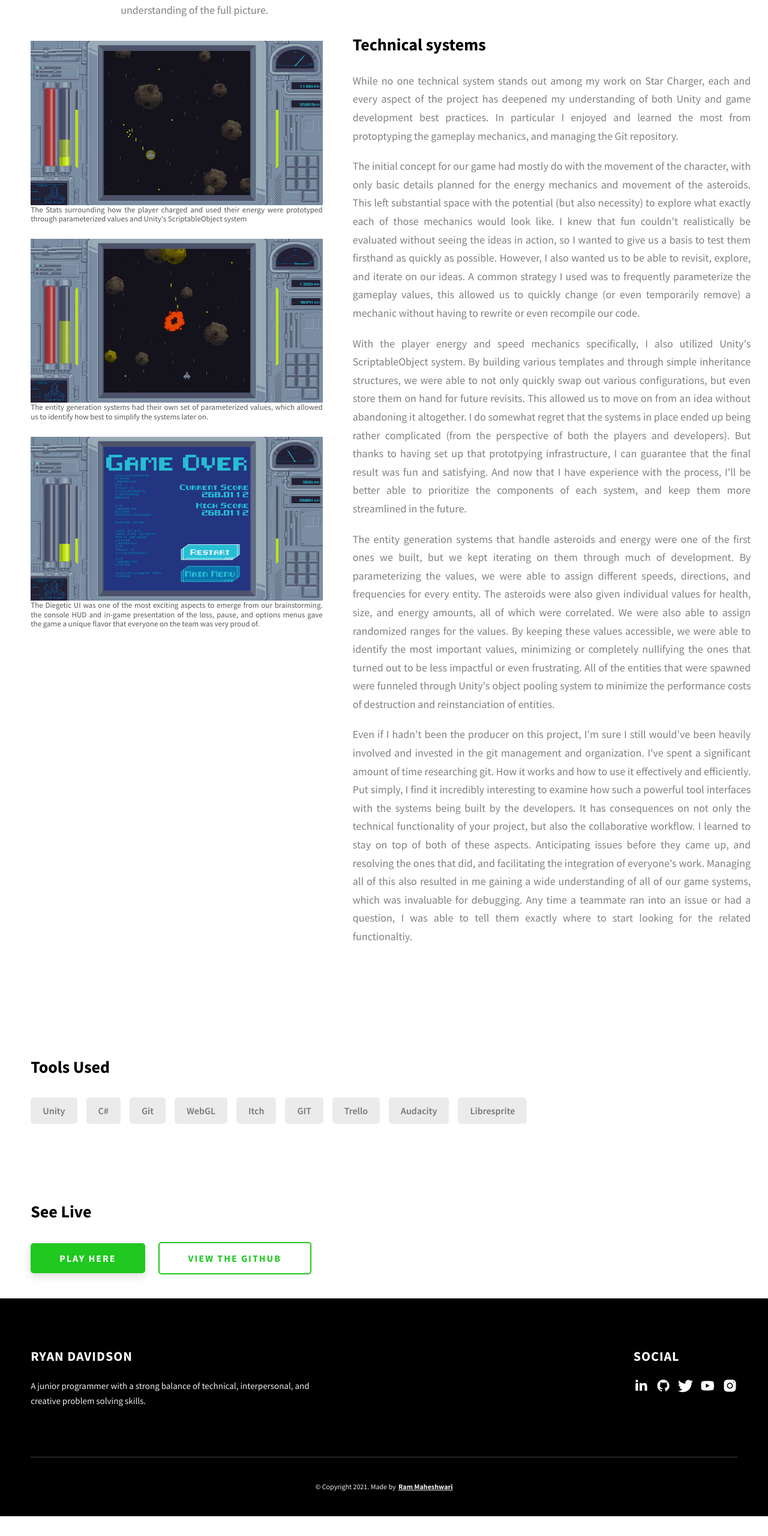
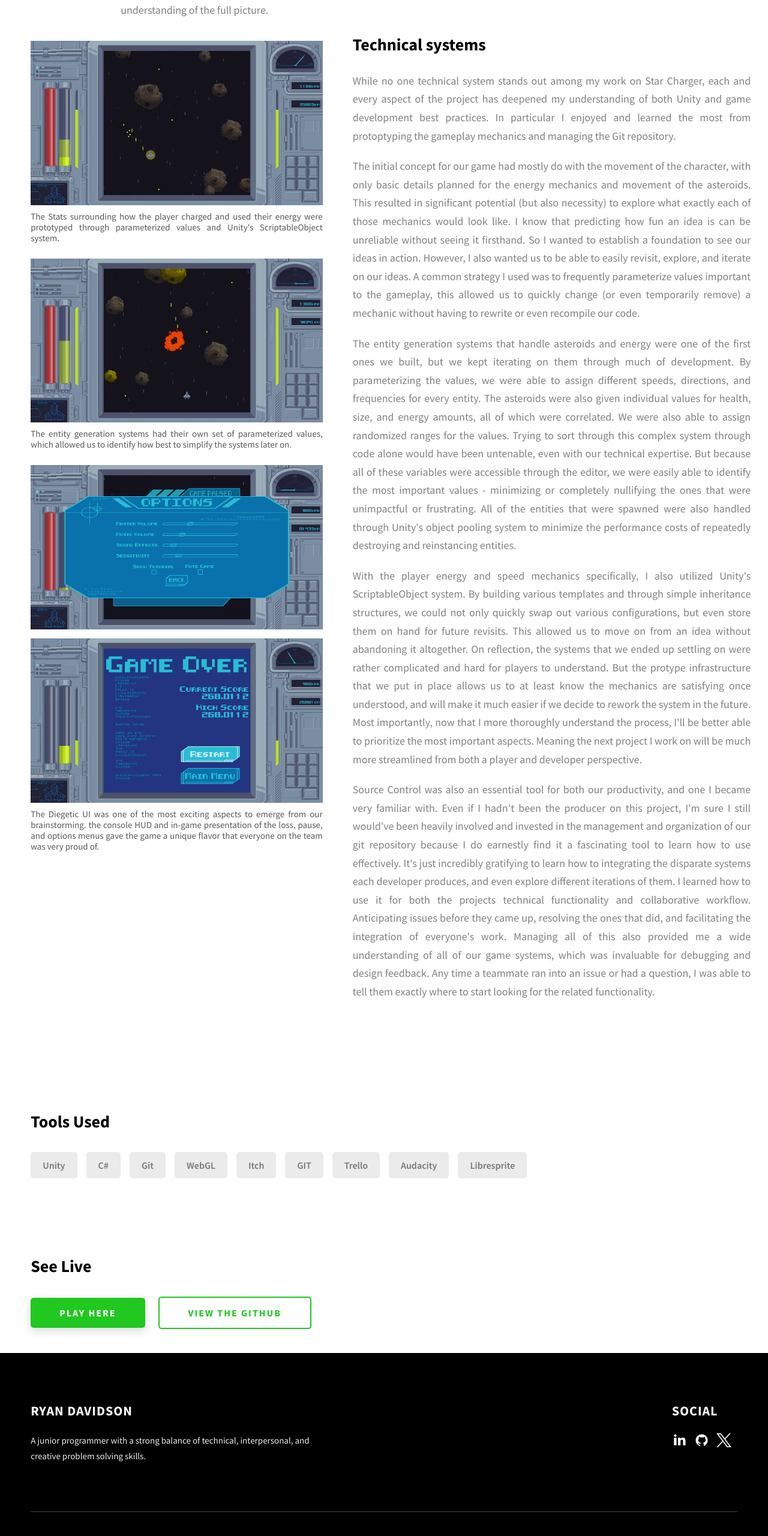
Before and after one commit to RyanDavidsonDev/RyanDavidsonDev.github.io, a website: page StarCharger.html in a window 1280 px wide. Shown: the part 1620-4180 px from the top of the page at 60% size. Before the commit the page ends 4147 px from the top, so only its background shows below. Drawn offline with Linux system fonts and the light colour scheme.

Commit message:
star charger description finished

```diff
--- a/StarCharger.html
+++ b/StarCharger.html
@@ -167,7 +167,7 @@
               />
               <p class="project-details__image-caption">
                 The Stats surrounding how the player charged and used their energy were
-                prototyped through parameterized values and Unity's ScriptableObject system
+                prototyped through parameterized values and Unity's ScriptableObject system.
               </p>
               <img
                 src="./assets/png/StarCharger/sc-entities.png"
@@ -179,6 +179,12 @@
                 The entity generation systems had their own set of parameterized values, which allowed
                 us to identify how best to simplify the systems later on.
               </p>
+              <img
+                src="./assets/png/StarCharger/SC-options.png"
+                alt="A Gameplay Screenshot "
+                class="project-details__row-img"
+                loading="lazy"
+              />
               <img
                 src="./assets/png/StarCharger/sc-loss.png"
                 alt="A Gameplay Screenshot "
@@ -199,62 +205,66 @@
                 While no one technical system stands out among my work on Star Charger,
                 each and every aspect of the project has deepened my understanding of both
                 Unity and game development best practices. In particular I enjoyed and
-                learned the most from protoptyping the gameplay mechanics, and managing the
+                learned the most from protoptyping the gameplay mechanics and managing the
                 Git repository.
               </p>
               <p class="project-details__row-content-desc">
                 The initial concept for our game had mostly do with the movement of the character,
                 with only basic details planned for the energy mechanics and movement of the
-                asteroids. This left substantial space with the potential (but also necessity) to
-                explore what exactly each of those mechanics would look like. I knew that fun
-                couldn't realistically be evaluated without seeing the ideas in action, so I
-                wanted to give us a basis to test them firsthand as quickly as possible.
-                However, I also wanted us to be able to revisit, explore, and iterate on our ideas.
-                A common strategy I used was to frequently parameterize the gameplay values, this
-                allowed us to quickly change (or even temporarily remove) a mechanic without
-                having to rewrite or even recompile our code.
-
+                asteroids. This resulted in significant potential (but also necessity) to
+                explore what exactly each of those mechanics would look like. I know that predicting
+                how fun an idea is can be unreliable without seeing it firsthand. So I wanted to
+                establish a foundation  to see our ideas in action. However, I also wanted us to be
+                able to easily revisit, explore, and iterate on our ideas.
+                A common strategy I used was to frequently parameterize values important to
+                the gameplay, this allowed us to quickly change (or even temporarily remove)
+                a mechanic without having to rewrite or even recompile our code.
+              </p>
+              <p class="project-details__row-content-desc">
+                The entity generation systems that handle asteroids and energy were one of the
+                first ones we built, but we kept iterating on them through much of development.
+                By parameterizing the values, we were able to assign different speeds,
+                directions, and frequencies for every entity. The asteroids were also given
+                individual values for health, size, and energy amounts, all of which were
+                correlated. We were also able to assign randomized ranges for the values. Trying
+                to sort through this complex system through code alone would have been untenable,
+                even with our technical expertise. But because
+                all of these variables were accessible through the editor, we were easily able
+                to identify the most important values - minimizing or completely nullifying the
+                ones that were unimpactful or frustrating. All of the entities that
+                were spawned were also
+                handled through Unity's object pooling system to minimize the performance
+                costs of repeatedly destroying and reinstancing entities.
               </p>
               <p class="project-details__row-content-desc">
                 With the player energy and speed
                 mechanics specifically, I also utilized Unity's ScriptableObject system. By
-                building various templates and through simple inheritance structures, we were able
-                to not only quickly swap out various configurations, but even store them on hand
+                building various templates and through simple inheritance structures, we could
+                not only quickly swap out various configurations, but even store them on hand
                 for future revisits. This allowed us to move on from an idea without abandoning
-                it altogether. I do somewhat regret that the systems in place ended up being
-                rather complicated (from the perspective of both the players and developers). But
-                thanks to having set up that prototpying infrastructure, I can
-                guarantee that the final result was fun and satisfying. And now that I have experience with the process, I'll be better able to prioritize
-                the components of each system, and keep them more streamlined in the future.
+                it altogether. On reflection, the systems that we ended up settling on were rather
+                complicated and hard for players to understand. But the protype infrastructure
+                that we put in place allows us to at least know the mechanics are satisfying once understood,
+                and will make it much easier if we decide to rework the system in the future.
+                Most importantly, now that I more thoroughly understand the process, I'll be better
+                able to prioritize the most important aspects. Meaning the next project I work on
+                will be much more streamlined from both a player and developer perspective.
               </p>
               <p class="project-details__row-content-desc">
-                The entity generation systems that handle asteroids and energy were one of the first
-                ones we built, but we kept
-                iterating on them through much of development. By parameterizing the values, we
-                were able to assign different speeds, directions, and frequencies for every entity.
-                The asteroids were also given individual values for health, size, and energy amounts,
-                all of which were correlated. We were also able to assign randomized ranges for the
-                values. By keeping these values accessible, we were able to identify the most important
-                values, minimizing or completely nullifying the ones that turned out to be less impactful
-                or even frustrating.
-                 All of the entities that were spawned were funneled through Unity's object pooling
-                system to minimize the performance costs of destruction and reinstanciation of entities.
-
-              </p>
-              <p class="project-details__row-content-desc">
+                Source Control was also an essential tool for both our productivity, and one I became
+                very familiar with.
                 Even if I hadn't been the producer on this project, I'm sure I still would've been
-                heavily involved and invested in the git management and organization. I've spent
-                a significant amount of time researching git. How it works and how to use it
-                effectively and efficiently. Put simply, I find it incredibly interesting to
-                examine how such a powerful tool interfaces with the systems being built by the
-                developers. It has consequences on not only the technical functionality of your
-                project, but also the collaborative workflow. I learned to stay on top of both
-                of these aspects. Anticipating issues before they came up, and resolving the
+                heavily involved and invested in the management and organization of our git repository
+                because I do earnestly find it a fascinating tool to learn how to use effectively.
+                It's just incredibly gratifying to learn how to integrating the disparate
+                systems each developer produces, and even explore different iterations of them.
+                I learned how to use it for both the projects technical functionality and collaborative
+                workflow. Anticipating issues before they came up, resolving the
                 ones that did, and facilitating the integration of everyone's work. Managing
-                all of this also resulted in me gaining a wide understanding of all
-                of our game systems, which was invaluable for debugging. Any time a teammate
-                ran into an issue or had a question, I was able to tell them exactly where to
-                start looking for the related functionaltiy.
+                all of this also provided me a wide understanding of all
+                of our game systems, which was invaluable for debugging and design feedback.
+                Any time a teammate ran into an issue or had a question, I was able to tell them
+                exactly where to start looking for the related functionality.
               </p>
               <p class="project-details__row-content-desc">
 
@@ -306,39 +316,25 @@
               <span>Social</span>
             </h2>
             <div class="main-footer__social-cont">
-              <a target="_blank" rel="noreferrer" href="#">
+              <a target="_blank" rel="noreferrer" href="https://www.linkedin.com/in/ryan-davidson-dev">
                 <img
                   class="main-footer__icon"
                   src="./assets/png/linkedin-ico.png"
-                  alt="icon"
+                  alt="linkedin icon"
                 />
               </a>
-              <a target="_blank" rel="noreferrer" href="#">
+              <a target="_blank" rel="noreferrer" href="https://github.com/ryanDavidsondev">
                 <img
                   class="main-footer__icon"
                   src="./assets/png/github-ico.png"
-                  alt="icon"
+                  alt="github icon"
                 />
               </a>
-              <a target="_blank" rel="noreferrer" href="#">
+              <a target="_blank" rel="noreferrer" href="https://x.com/FerrousGameDev">
                 <img
                   class="main-footer__icon"
-                  src="./assets/png/twitter-ico.png"
-                  alt="icon"
-                />
-              </a>
-              <a target="_blank" rel="noreferrer" href="#">
-                <img
-                  class="main-footer__icon"
-                  src="./assets/png/yt-ico.png"
-                  alt="icon"
-                />
-              </a>
-              <a target="_blank" rel="noreferrer" href="#">
-                <img
-                  class="main-footer__icon main-footer__icon--mr-none"
-                  src="./assets/png/insta-ico.png"
-                  alt="icon"
+                  src="./assets/png/Twitter-X-logo.png"
+                  alt="icon for X, formerly known as Twitter"
                 />
               </a>
             </div>
@@ -351,11 +347,13 @@
           </div>
         </div>
 
+        <!-- If you give me some credit or shoutout here by linking to my website, then it will be a big thing for me and will help me a lot :) -->
         <div class="main-footer__lower">
-          &copy; Copyright 2021. Made by
+          &copy; Copyright 2024. Based on Template Made by
           <a rel="noreferrer" target="_blank" href="https://rammaheshwari.com"
             >Ram Maheshwari</a
-          >
+          >.
+          <br>Template edited by Ryan Davidson
         </div>
       </div>
     </footer>
--- a/css/style.css
+++ b/css/style.css
@@ -375,12 +375,23 @@ textarea {
     text-align: center;
   }
 }
-.projects__row:nth-child(2){
+.projects__row:nth-child(even){
   grid-template-columns: 1.1fr 1.5fr;
+}
+@media only screen and (max-width: 56.25em) {
+  .projects__row:nth-child(even) {
+    grid-template-columns: 1fr;
+    grid-gap: 2rem;
+  }
+}
+@media only screen and (max-width: 56.25em) {
+  .projects__row:nth-child(even) {
+    text-align: center;
+  }
+}
 
-}
 .projects__row:last-child {
-  margin-bottom: 10rem;
+  margin-bottom: 5rem;
 }
 .projects__row-img-cont {
   overflow: hidden;
@@ -616,11 +627,11 @@ textarea {
   margin-bottom: 2rem;
 }
 .project-details__image-caption {
-  font-size: 1.3rem;
+  font-size: 1.5rem;
   line-height: 1.2;
   text-align: justify;
   color: rgb(87, 87, 87);
-  margin-bottom: 1rem;
+  margin: 1rem 0 1rem 0;
 }
 .project-details__row{
   display: grid;
```
Also changed, not shown: LampLighter.html (+11 -23 lines), YLYL.html (+12 -23 lines), index.html (+39 -2 lines), assets/png/StarCharger/SC-options.png (added), 1 other file.
